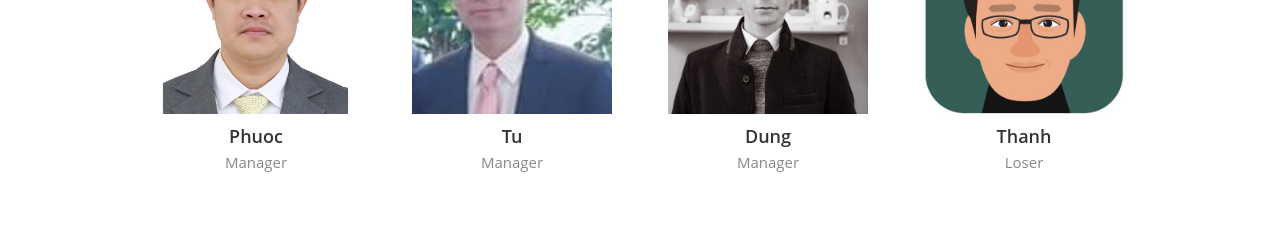
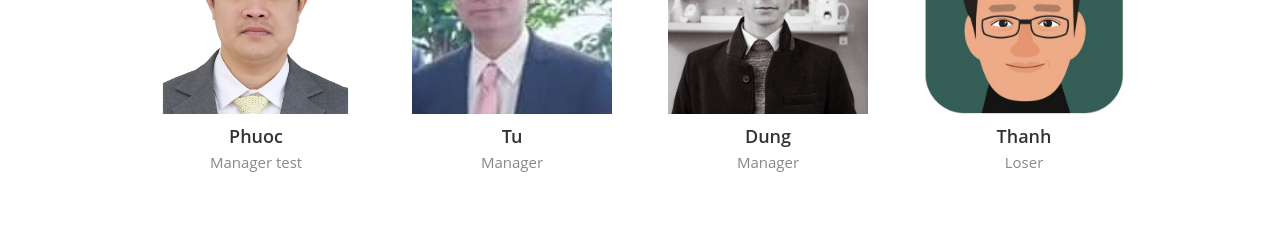
Before and after one commit to roger-ngx/udp, a Next.js app: page / in a window 1280 px wide. Shown: the part 2996-3238 px from the top of the page. Built offline with nearby package versions, Linux system fonts and the light colour scheme.

Commit message:
Update team.js
first test github

```diff
--- a/components/team.js
+++ b/components/team.js
@@ -20,7 +20,7 @@
                 <Person
                     img='/img/team/phuoc.jpg'
                     name='Phuoc'
-                    role='Manager'
+                    role='Manager test'
                 />
                 <Person
                     img='/img/team/tu.jpg'
```
